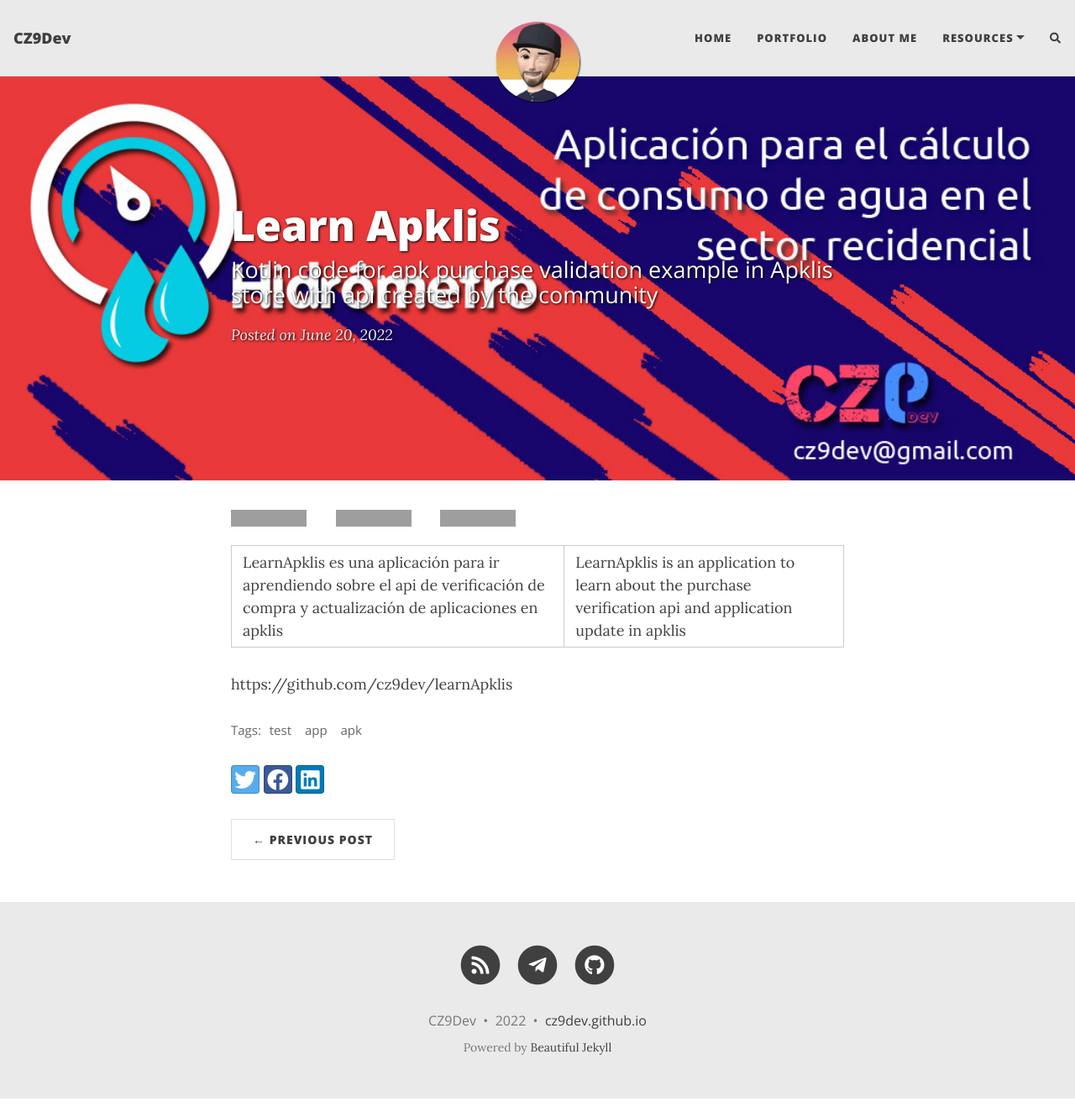
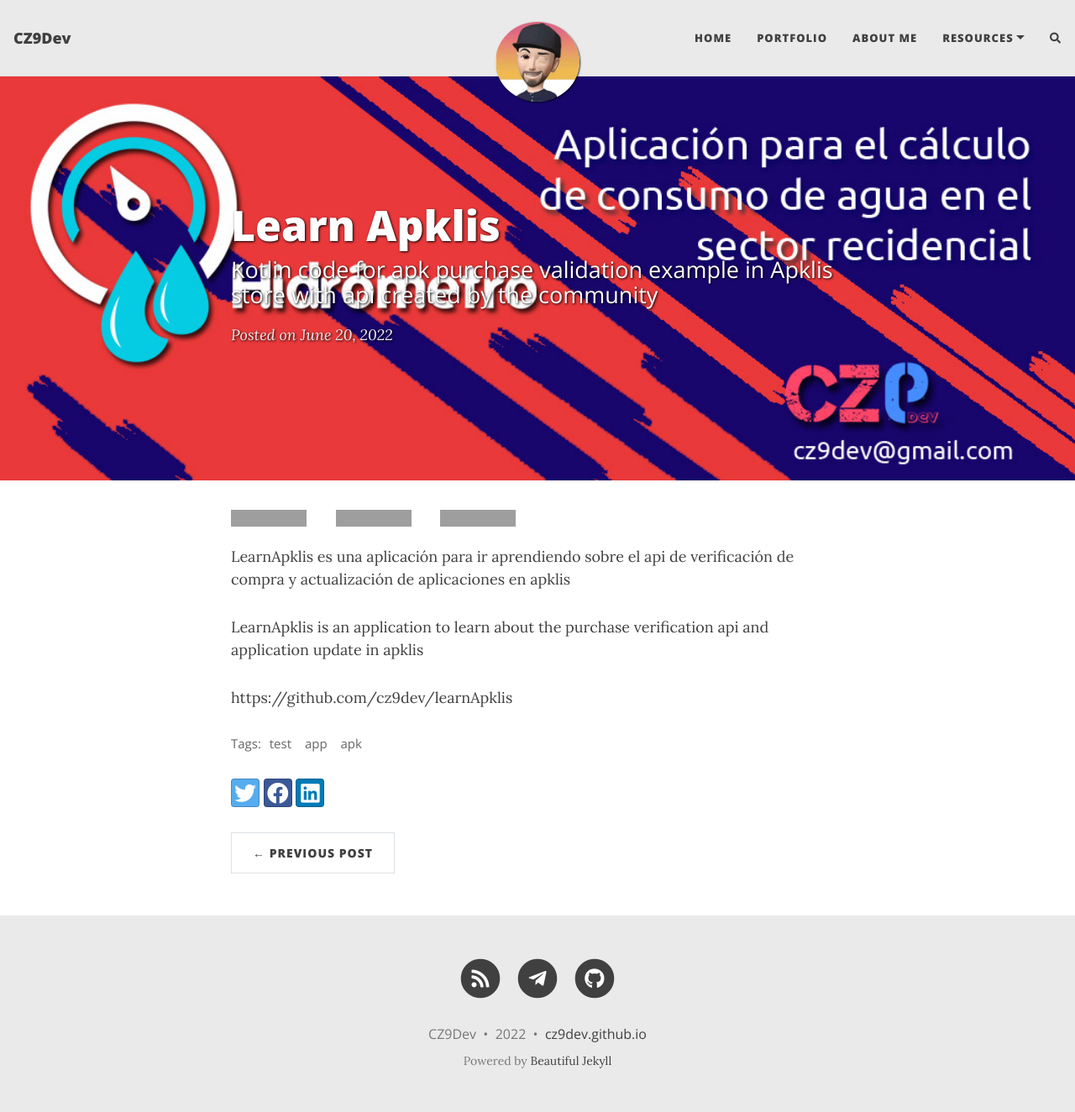
Before and after one commit to cz9dev/cz9dev.github.io, a Jekyll site: the page built from _posts/2022-06-20-learn-apklis.md, in a window 1280 px wide and 1324 px high. Shown: the whole window at 84% size. Built offline with Jekyll 4.4.1, drawn with Linux system fonts in a browser that asks for light colours; nearby versions of some CDN libraries; comment, search, counter and statistics services are not loaded; grey boxes are pictures that could not be loaded.

```diff
--- a/_posts/2022-06-20-learn-apklis.md
+++ b/_posts/2022-06-20-learn-apklis.md
@@ -11,7 +11,9 @@ tags: [test, app, apk]
 comments: true
 ---
 
-LearnApklis es una aplicación para ir aprendiendo sobre el api de verificación de compra y actualización de aplicaciones en apklis | LearnApklis is an application to learn about the purchase verification api and application update in apklis
+LearnApklis es una aplicación para ir aprendiendo sobre el api de verificación de compra y actualización de aplicaciones en apklis
+
+LearnApklis is an application to learn about the purchase verification api and application update in apklis
 
 
 https://github.com/cz9dev/learnApklis
```
